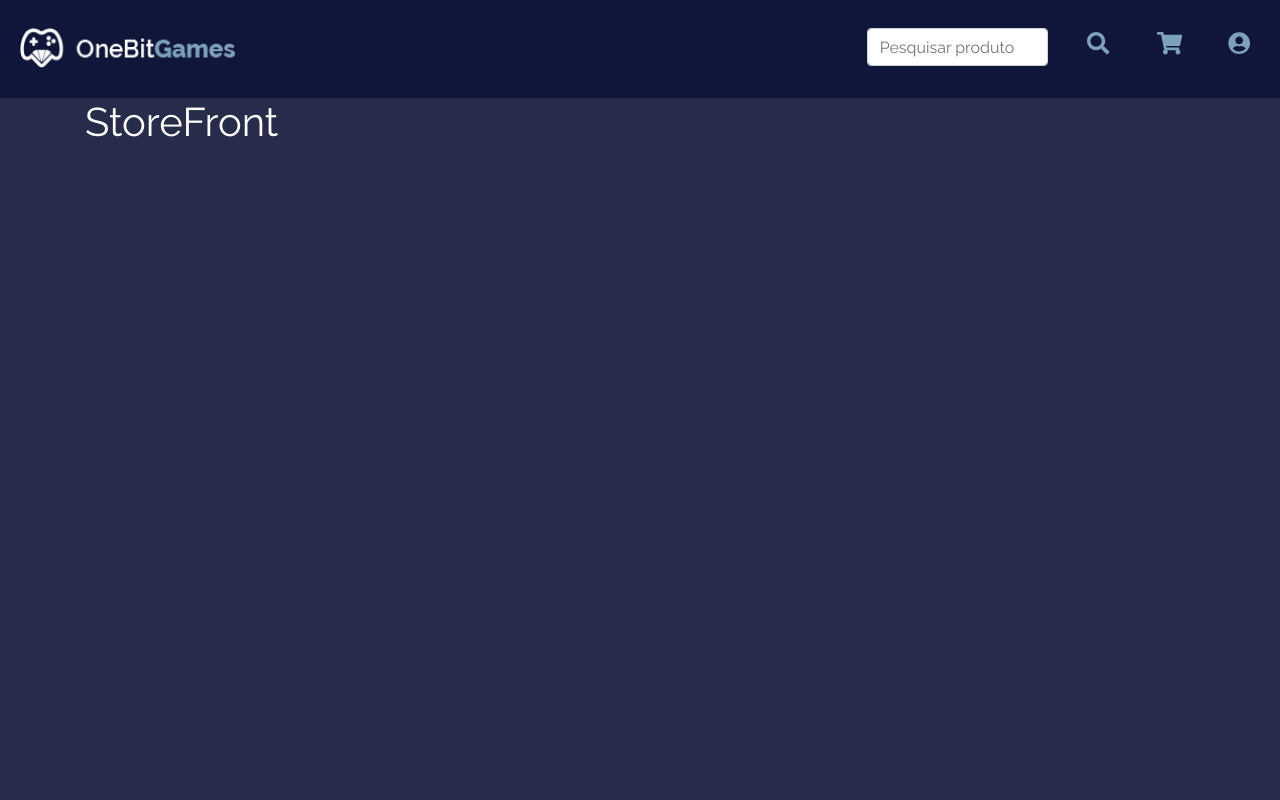
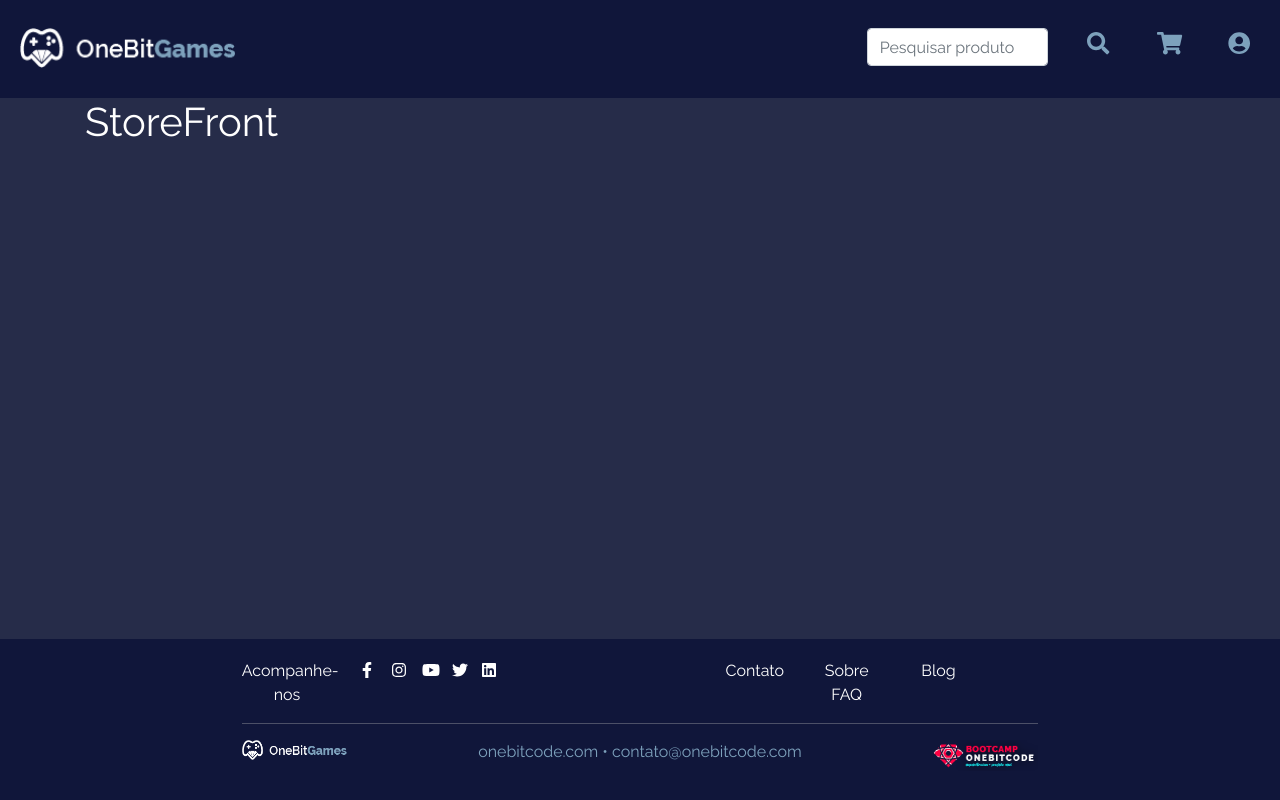
Before and after one commit to mploureno/ecommerce-web, a Next.js app: page /Storefront in a window 1280 px wide. Built offline with nearby package versions, Linux system fonts and the light colour scheme.

Commit message:
create footer component

```diff
--- /dev/null
+++ b/components/shared/Footer/StorefrontFooter/index.tsx
@@ -0,0 +1,87 @@
+import React from 'react';
+import styles from '../../../../styles/Footer.module.css';
+import { Col, Row } from 'react-bootstrap';
+import { FontAwesomeIcon } from '@fortawesome/react-fontawesome';
+import {  faFacebookF, faInstagram, faYoutube, faTwitter, faLinkedin } from '@fortawesome/free-brands-svg-icons';
+import Logo from '../../Logo';
+import Image from 'next/image';
+
+const StorefrontFooter: React.FC = () => {
+  return (
+    <footer className={styles.background}>
+      <Col md={{ span: 8, offset: 2 }}>
+        <Row>
+          <Col lg={7} md={12}>
+            <Row>
+              <Col lg={3} md={12} className="mb-4 mb-lg-0">
+                Acompanhe-nos
+              </Col>
+
+              <Col lg={7} md={12} className="mb-4 mb-lg-0">
+                <Row>
+                  <Col lg={1} xs={2}>
+                    <FontAwesomeIcon icon={faFacebookF} />
+                  </Col>
+
+                  <Col lg={1} xs={2}>
+                    <FontAwesomeIcon icon={faInstagram} />
+                  </Col>
+
+                  <Col lg={1} xs={2}>
+                    <FontAwesomeIcon icon={faYoutube} />
+                  </Col>
+
+                  <Col lg={1} xs={2}>
+                    <FontAwesomeIcon icon={faTwitter} />
+                  </Col>
+
+                  <Col lg={1} xs={2}>
+                    <FontAwesomeIcon icon={faLinkedin} />
+                  </Col>
+                </Row>
+              </Col>
+            </Row>
+          </Col>
+
+          <Col lg={{span: 4, offset: 0}} xs={{span: 8, offset: 2}}>
+            <Row>
+              <Col>
+                Contato
+              </Col>
+
+              <Col>
+                Sobre
+              </Col>
+
+              <Col>
+                Blog
+              </Col>
+
+              <Col>
+                FAQ
+              </Col>
+            </Row>
+          </Col>
+        </Row>
+
+        <hr className={styles.line} />
+
+        <Row>
+          <Col lg={{span: 2, offset: 0}} xs={{span: 8, offset: 2}}>
+            <Logo />
+          </Col>
+
+          <Col lg={{span: 6, offset: 1}} xs={12}>
+            <p style={{'color': 'var(--color-gray-light)'}}>onebitcode.com • contato@onebitcode.com</p>
+          </Col>
+
+          <Col lg={{span: 2, offset: 1}} xs={{span: 6, offset: 3}}>
+            <Image src="/assets/logo-bootcamp.png" alt="Logo Bootcamp" width={240} height={70} />
+          </Col>
+        </Row>
+      </Col>
+    </footer>
+  )
+}
+
+export default StorefrontFooter;
--- a/components/shared/MainComponent/index.tsx
+++ b/components/shared/MainComponent/index.tsx
@@ -1,5 +1,6 @@
 import React from 'react';
 import Header from '../Header/StorefrontHeader';
+import Footer from '../Footer/StorefrontFooter';
 
 const MainComponent: React.FC = ({ children }) => {
   return (
@@ -8,6 +9,8 @@ const MainComponent: React.FC = ({ children }) => {
       <div className="container flex-fill">
         { children }
       </div>
+
+      <Footer />
     </div>
   )
 }
--- /dev/null
+++ b/styles/Footer.module.css
@@ -0,0 +1,10 @@
+.background {
+  background-color: var(--color-primary);
+  width: 100%;
+  padding: 20px;
+  text-align: center;
+}
+
+.line {
+  background-color: rgba(245, 245, 245, 0.3);
+}
```
